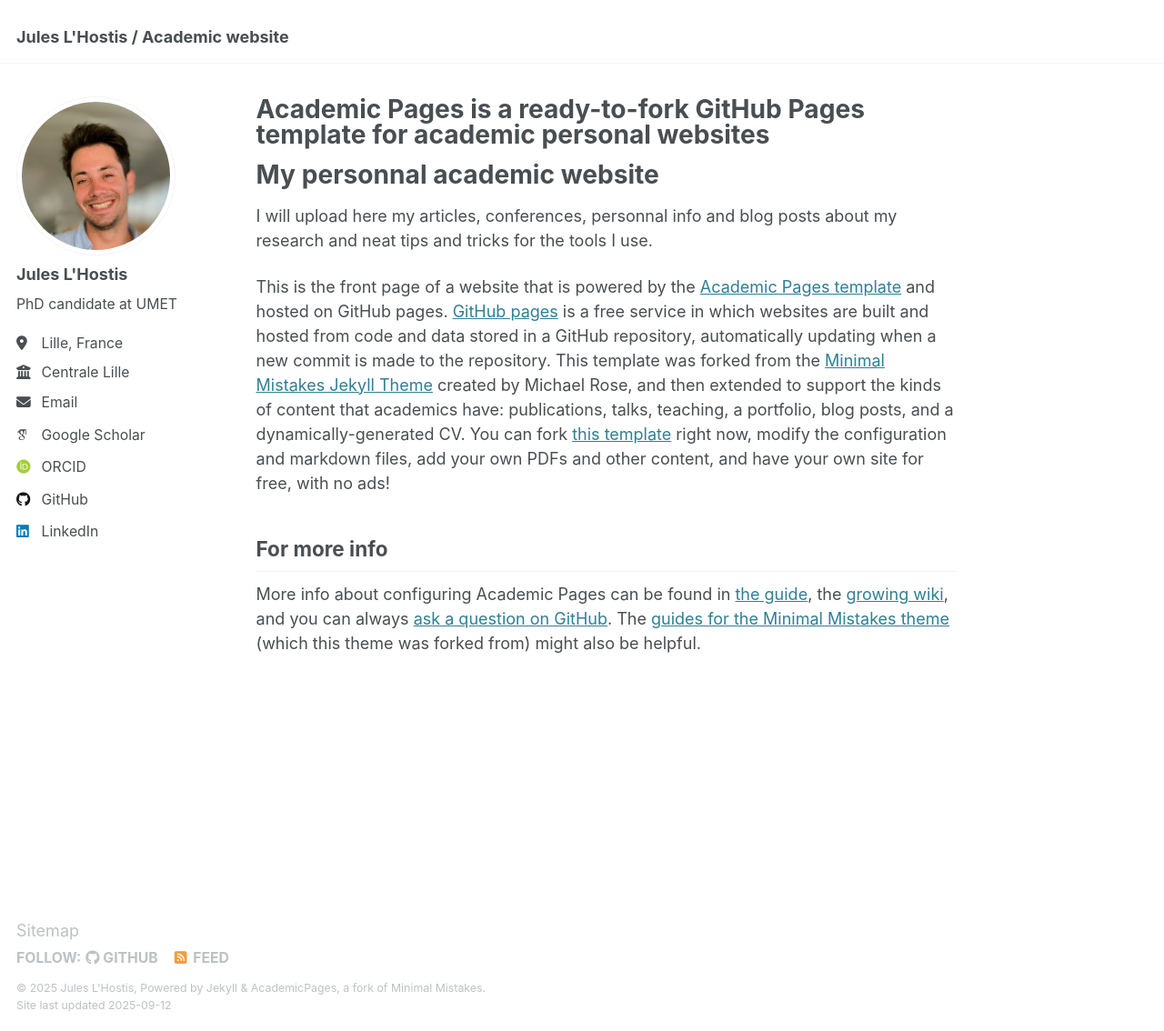
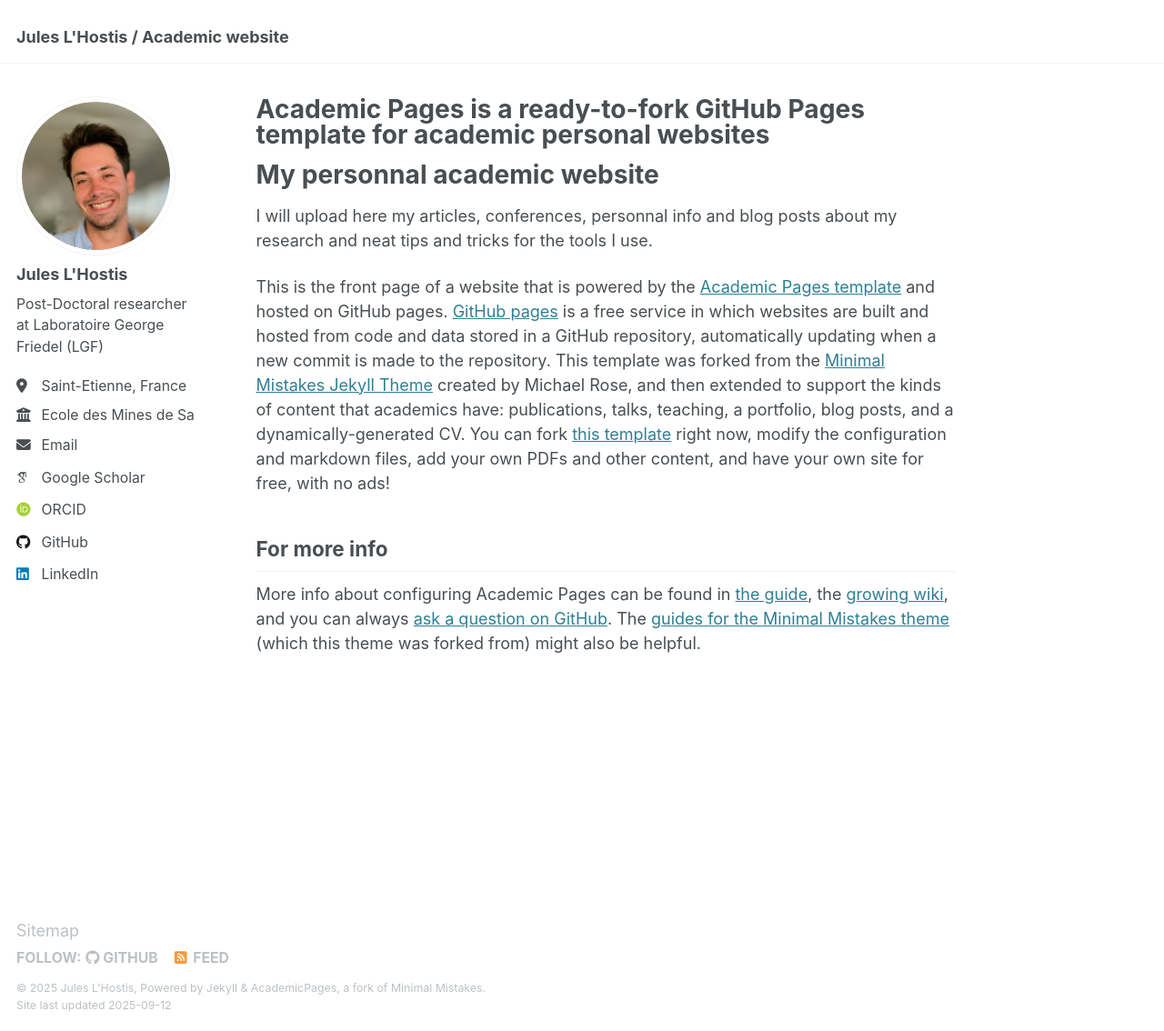
Before and after one commit to jlhostis/jlhostis.github.io, a Jekyll site: the page built from _pages/about.md, in a window 1280 px wide and 1134 px high. Shown: the whole window at 91% size. Built offline with Jekyll 4.4.1, drawn with Linux system fonts in a browser that asks for light colours; some web fonts are replaced.

Commit message:
updated bio

```diff
--- a/_config.yml
+++ b/_config.yml
@@ -25,11 +25,11 @@ author:
   avatar           : "profile_pic_3.jpg"
   name             : "Jules L'Hostis"
   pronouns         : # example: "she/her"
-  bio              : "PhD candidate at UMET"
-  location         : "Lille, France"
-  employer         : "Centrale Lille"
+  bio              : "Post-Doctoral researcher at Laboratoire George Friedel (LGF)"
+  location         : "Saint-Etienne, France"
+  employer         : "Ecole des Mines de Saint-Etienne"
   uri              : # URL
-  email            : "jules.l-hostis@univ-lille.fr"
+  email            : "jules.l-hostis@emse.fr"
 
   # Academic websites
   # arxiv            : # URL - Update with the correct link to your profile
@@ -87,7 +87,7 @@ publication_category:
 # Site Settings
 teaser                   :  # filename of teaser fallback teaser image placed in /images/, .e.g. "500x300.png"
 breadcrumbs              : false # true, false (default)
-words_per_minute         : 160
+words_per_minute         : 125
 future                   : false
 read_more                : "disabled" # if enabled, adds "Read more" links to excerpts
 talkmap_link             : true      #change to true to add link to talkmap on talks page
```
